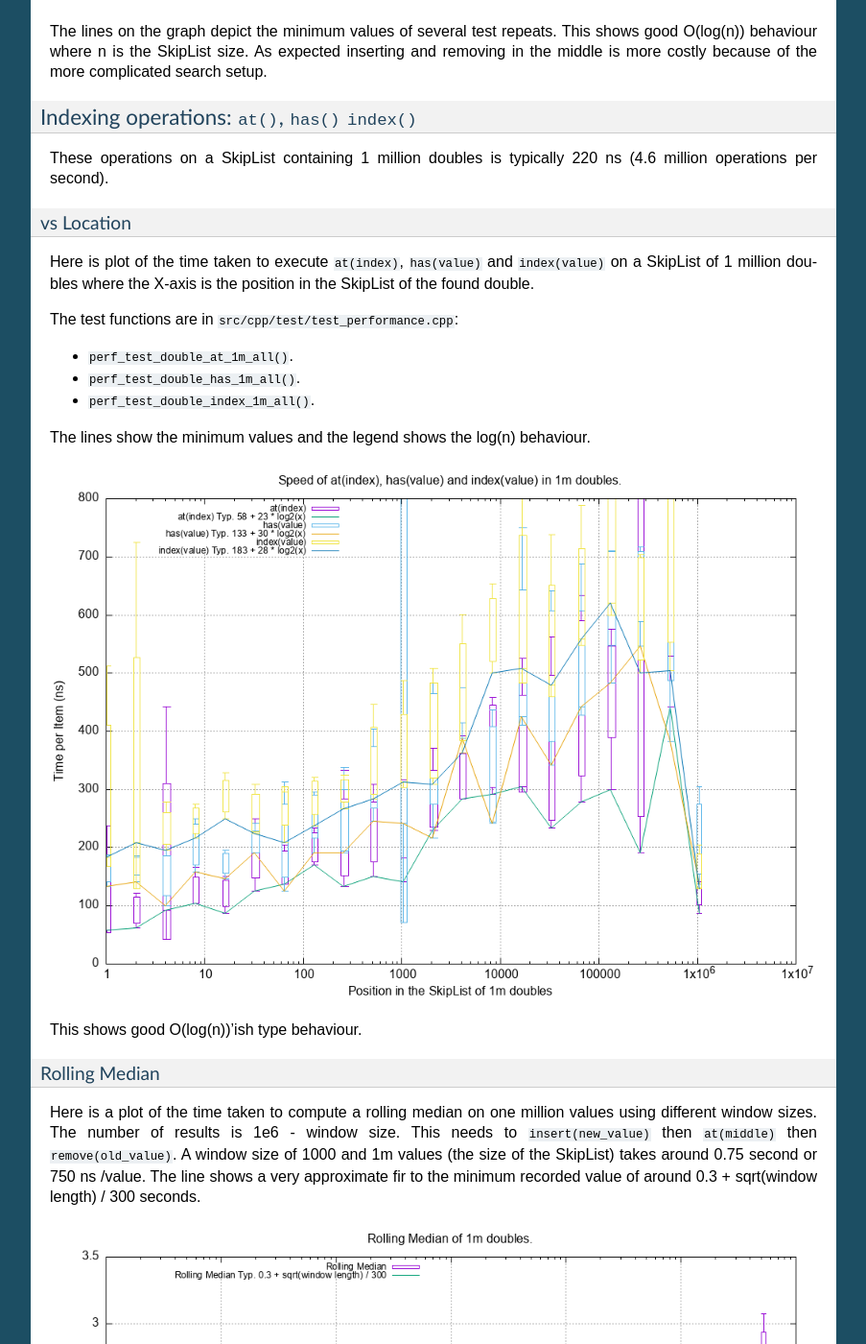
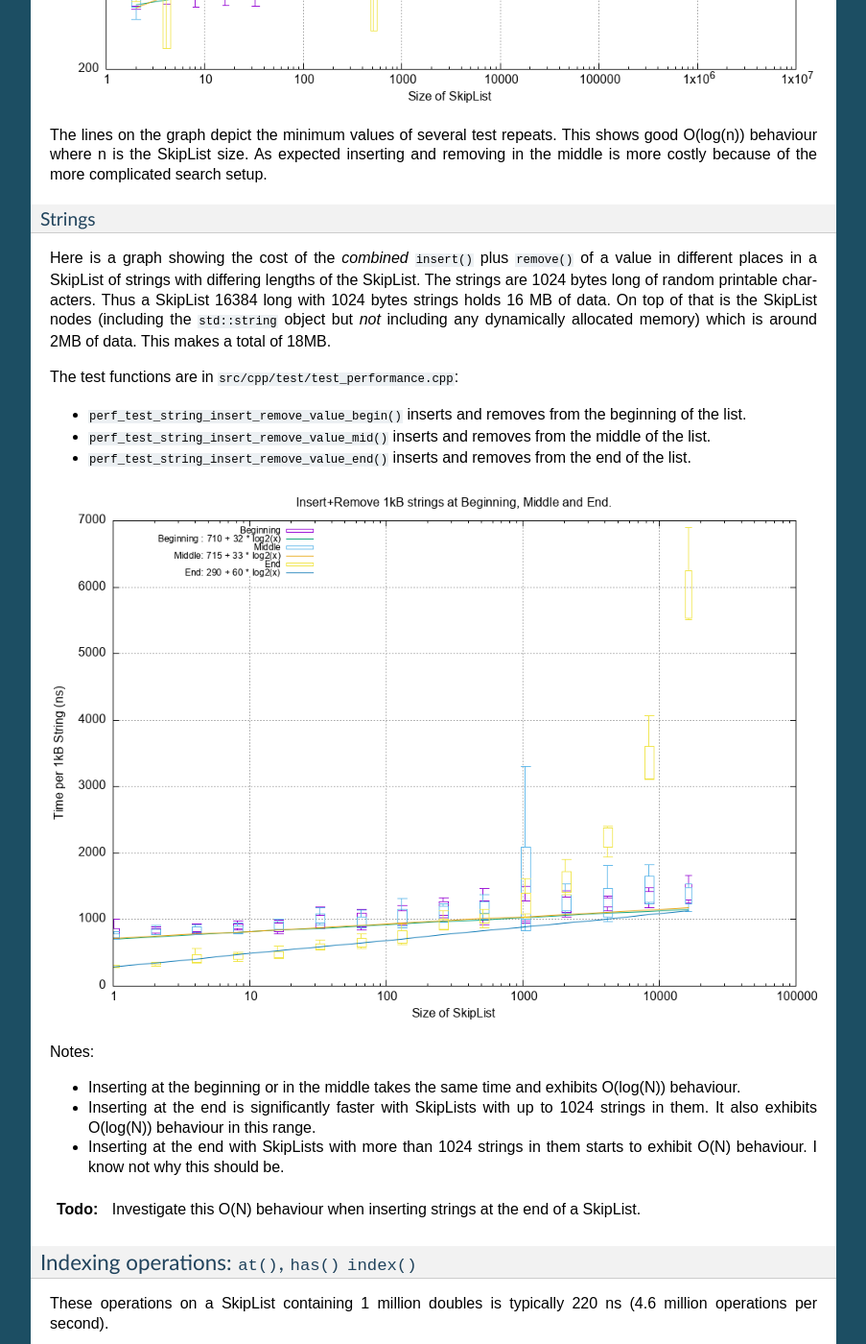
Before and after one commit to paulross/skiplist, a Sphinx documentation site: the page built from docs/source/performance.rst, in a window 1280 px wide and 1400 px high, scrolled down 1656 px. Shown: the whole window at 96% size, without its empty margins (198-1101 px from the left). Built offline with Sphinx 7.4.7, drawn with Linux system fonts in a browser that asks for light colours; some of the changed text lies outside the part shown.

Commit message:
WIP on performance docs. Add string insert+remove performance analysis.

```diff
--- a/docs/source/conf.py
+++ b/docs/source/conf.py
@@ -22,7 +22,12 @@ import sys, os
 
 # Add any Sphinx extension module names here, as strings. They can be extensions
 # coming with Sphinx (named 'sphinx.ext.*') or your custom ones.
-extensions = ['sphinx.ext.autodoc', 'sphinx.ext.doctest', 'sphinx.ext.todo', 'sphinx.ext.coverage']
+extensions = [
+    'sphinx.ext.autodoc',
+    'sphinx.ext.doctest',
+    'sphinx.ext.todo',
+    'sphinx.ext.coverage',
+]
 
 # Add any paths that contain templates here, relative to this directory.
 templates_path = ['_templates']
@@ -48,6 +53,9 @@ copyright = u'2016-2024, Paul Ross'
 version = '0.3.16'
 # The full version, including alpha/beta/rc tags.
 release = '0.3.16'
+
+todo_include_todos = True
+todo_link_only = True
 
 # The language for content autogenerated by Sphinx. Refer to documentation
 # for a list of supported languages.
--- a/docs/source/index.rst
+++ b/docs/source/index.rst
@@ -18,6 +18,7 @@ SkipList documentation
     test_notes
     api
     reference
+    todo
 
 Indices and tables
 ==================
--- a/docs/source/performance.rst
+++ b/docs/source/performance.rst
@@ -55,11 +55,18 @@ follows.
 Mutating operations: ``insert()``, ``remove()``
 -------------------------------------------------
 
+^^^^^^^^^^^^^^^^^^^^^^^^^^^^^^^^^^^^^^^^^^^^^^^^^^^^^
+Doubles
+^^^^^^^^^^^^^^^^^^^^^^^^^^^^^^^^^^^^^^^^^^^^^^^^^^^^^
+
 These operations depend on the size of the SkipList. For one containing 1 million doubles each operation is typically
 450 ns (2.2 million operations per second).
 
-Here is a graph showing the cost of the *combined* ``insert()`` plus ``remove()`` of a value in different places in the
-list of 1m doubles.
+Here is a graph showing the cost of the *combined* ``insert()`` plus ``remove()`` of a value in different places in a
+SkipList of doubles with differing lengths of the SkipList.
+A SkipList 1m long of doubles represents 8MB data (the doubles) but totals around 100MB of data including the SkipList
+nodes.
+
 The candlesticks are calculated thus:
 
 - The lowest point is the minimum value of several repeats (typically 10).
@@ -83,6 +90,38 @@ The test functions are in ``src/cpp/test/test_performance.cpp``:
 The lines on the graph depict the minimum values of several test repeats.
 This shows good O(log(n)) behaviour where n is the SkipList size.
 As expected inserting and removing in the middle is more costly because of the more complicated search setup.
+
+^^^^^^^^^^^^^^^^^^^^^^^^^^^^^^^^^^^^^^^^^^^^^^^^^^^^^
+Strings
+^^^^^^^^^^^^^^^^^^^^^^^^^^^^^^^^^^^^^^^^^^^^^^^^^^^^^
+
+Here is a graph showing the cost of the *combined* ``insert()`` plus ``remove()`` of a value in different places in a
+SkipList of strings with differing lengths of the SkipList.
+The strings are 1024 bytes long of random printable characters.
+Thus a SkipList 16384 long with 1024 bytes strings holds 16 MB of data.
+On top of that is the SkipList nodes (including the ``std::string`` object but *not* including any dynamically allocated
+memory) which is around 2MB of data. This makes a total of 18MB.
+
+The test functions are in ``src/cpp/test/test_performance.cpp``:
+
+- ``perf_test_string_insert_remove_value_begin()`` inserts and removes from the beginning of the list.
+- ``perf_test_string_insert_remove_value_mid()`` inserts and removes from the middle of the list.
+- ``perf_test_string_insert_remove_value_end()`` inserts and removes from the end of the list.
+
+.. image::
+    plots/images/perf_test_string_insert_remove_value.png
+
+Notes:
+
+- Inserting at the beginning or in the middle takes the same time and exhibits O(log(N)) behaviour.
+- Inserting at the end is significantly faster with SkipLists with up to 1024 strings in them.
+  It also exhibits O(log(N)) behaviour in this range.
+- Inserting at the end with SkipLists with more than 1024 strings in them starts to exhibit O(N) behaviour.
+  I know not why this should be.
+
+.. todo::
+
+    Investigate this O(N) behaviour when inserting strings at the end of a SkipList.
 
 -----------------------------------------------------------
 Indexing operations: ``at()``, ``has()`` ``index()``
@@ -245,6 +284,7 @@ coin toss being heads. The time cost is normalised to ``p(0.5)``.
 Reducing ``p()`` reduces the number of coarser linked lists that help speed up the search so it is expected that the
 performance would deteriorate.
 If ``p()`` was zero the SkipList would be, effectively, a singly linked list with O(n) search performance.
+
 I do not understand why the rolling median performance appears to improve slightly when the rolling median is really
 just an ``insert(), at(), remove()`` operation.
 
```
Also changed, not shown: other parts of docs/source/performance.rst (+5 -5 lines), docs/source/todo.rst (added, +18 -0 lines), docs/source/plots/images/perf_test_string_insert_remove_value.png (added), 8 other files.
